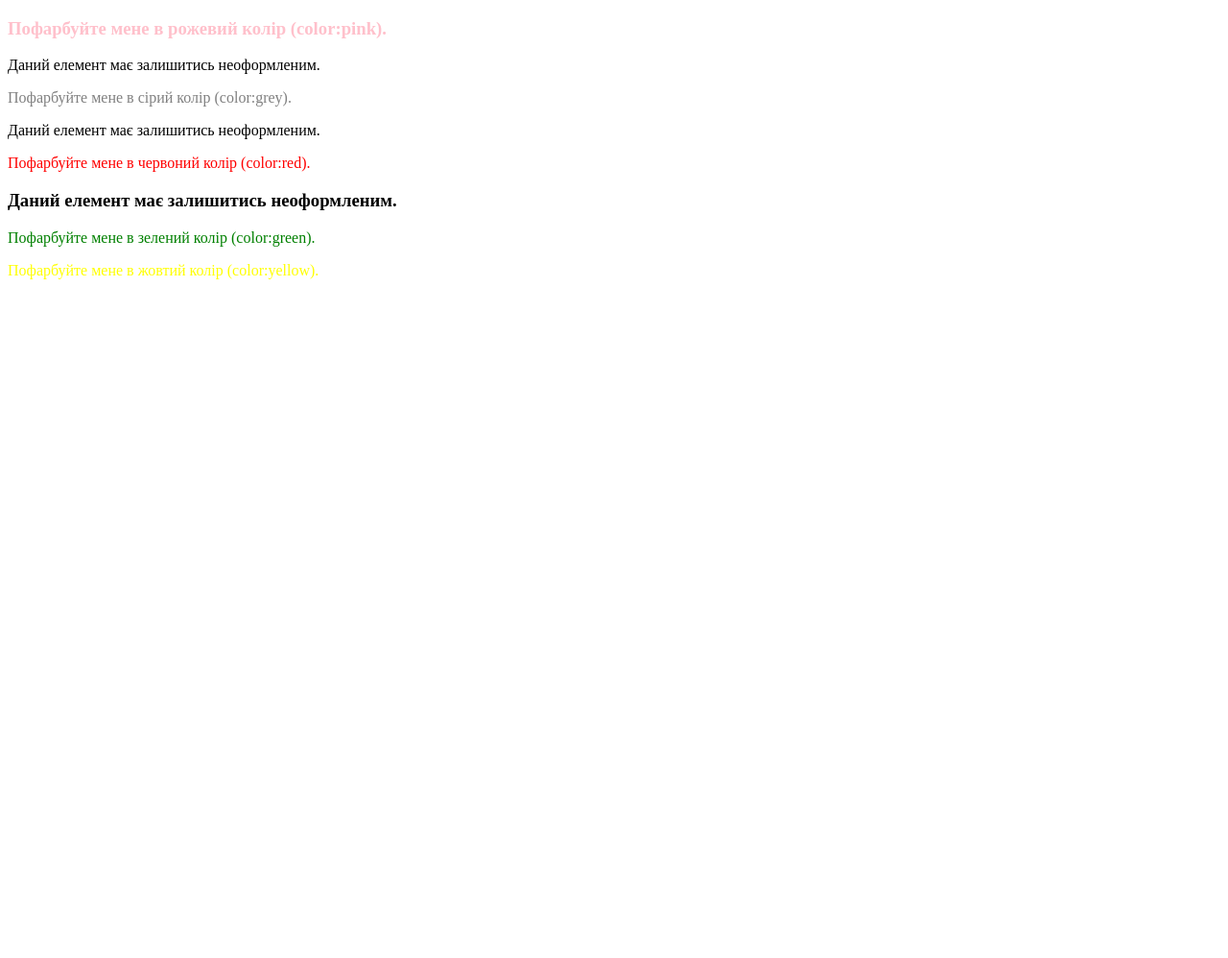
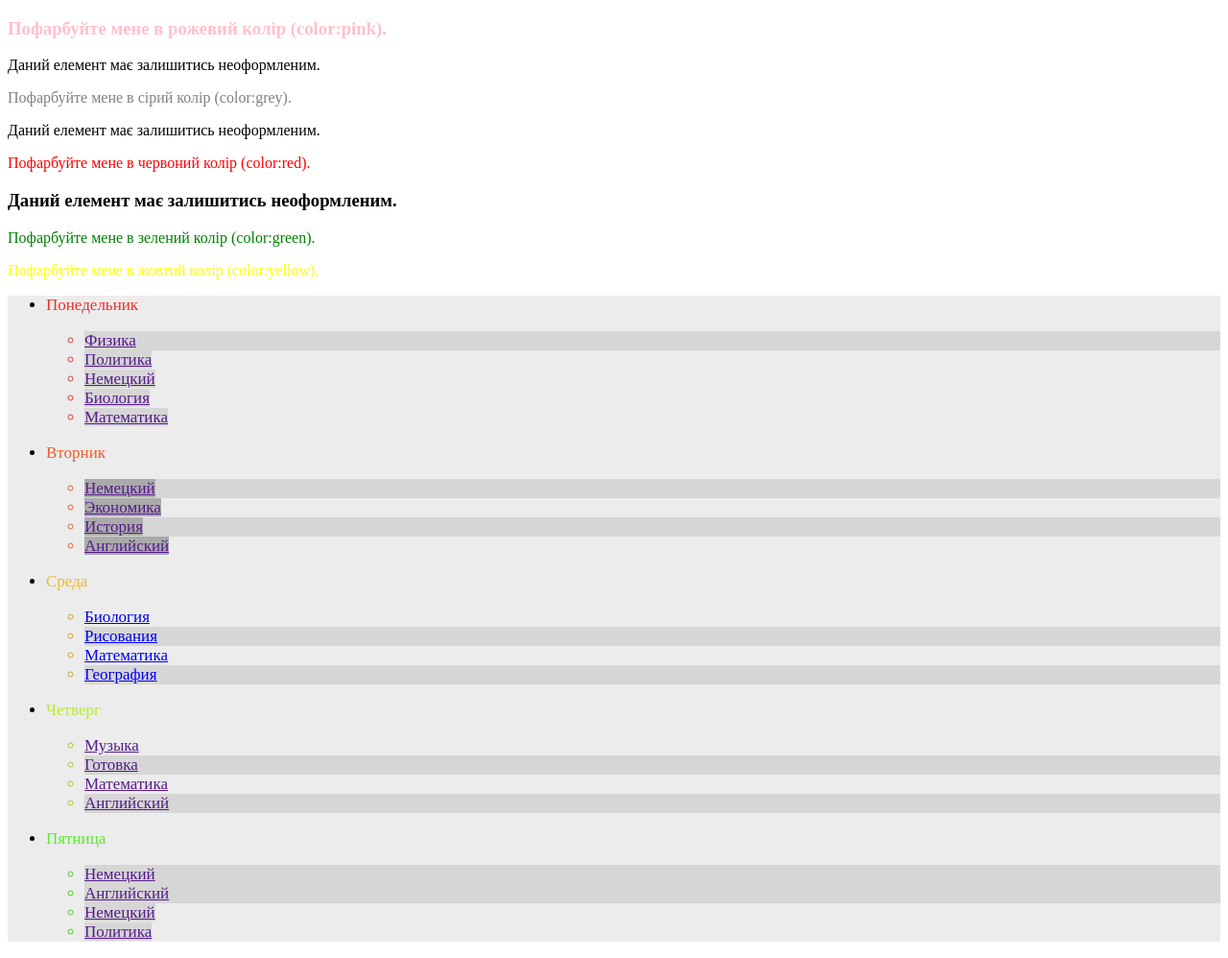
Before and after one commit to Zxcrges/home-work-8, a plain HTML site: page index.html in a window 1280 px wide. Shown: the whole page at 96% size. Before the commit the page ends 800 px from the top, so only its background shows below. Drawn offline with Linux system fonts and the light colour scheme.

Commit message:
Обновочка

```diff
--- a/css/styles.css
+++ b/css/styles.css
@@ -1,18 +1,108 @@
 .text-box > :first-child {
   color: pink;
 }
+
 #greycol {
   color: grey;
 }
+
 .yellow {
   color: yellow;
 }
+
 div + p {
   color: red;
 }
+
 div ~ p {
   color: green;
 }
+
 div > :first-child {
   color: red;
 }
+
+.week {
+  background-color: #ececec;
+  font-size: 17px;
+}
+
+.monday p {
+  color: #e92f2f;
+}
+
+.monday ul {
+  color: #dc3939;
+}
+
+.monday ul :first-child {
+  background-color: #d6d6d6;
+}
+
+.monday ul :active {
+  background-color: #aaaaaa;
+}
+
+.tuesday p {
+  color: #e95e2f;
+}
+
+.tuesday ul {
+  color: #dc6239;
+}
+
+.tuesday ul :nth-child(odd) {
+  background-color: #d6d6d6;
+}
+
+.tuesday ul :visited {
+  background-color: #aaaaaa;
+}
+
+.wednesday p {
+  color: #e9bb2f;
+}
+
+.wednesday ul {
+  color: #cca429;
+}
+
+.wednesday ul :nth-child(even) {
+  background-color: #d6d6d6;
+}
+
+.wednesday ul :hover {
+  background-color: #aaaaaa;
+}
+
+.thursday p {
+  color: #bae92f;
+}
+
+.thursday ul {
+  color: #a3cc29;
+}
+
+.thursday ul :nth-child(2n) {
+  background-color: #d6d6d6;
+}
+
+.thursday ul :focus {
+  background-color: #aaaaaa;
+}
+
+.friday p {
+  color: #5de92f;
+}
+
+.friday ul {
+  color: #51cc29;
+}
+
+.friday ul :nth-child(-n + 2) {
+  background-color: #d6d6d6;
+}
+
+.friday ul :checked {
+  background-color: #aaaaaa;
+}
--- a/index.html
+++ b/index.html
@@ -6,7 +6,7 @@
     <title>HomeWork</title>
     <link rel="stylesheet" href="./css/styles.css" />
   </head>
-   <body>
+  <body>
     <div class="text-box">
       <h3>Пофарбуйте мене в рожевий колір (color:pink).</h3>
       <p>Даний елемент має залишитись неоформленим.</p>
@@ -19,5 +19,63 @@
       <p>Пофарбуйте мене в зелений колір (color:green).</p>
       <p class="yellow">Пофарбуйте мене в жовтий колір (color:yellow).</p>
     </div>
+    <section>
+      <ul class="week">
+        <li class="monday">
+          <p>Понедельник</p>
+          <ul>
+            <li><a href="">Физика</a></li>
+            <li><a href="">Политика</a></li>
+            <li><a href="">Немецкий</a></li>
+            <li><a href="">Биология</a></li>
+            <li><a href="">Математика</a></li>
+          </ul>
+        </li>
+        <li class="tuesday">
+          <p>Вторник</p>
+          <ul>
+            <li><a href="">Немецкий</a></li>
+            <li><a href="">Экономика</a></li>
+            <li><a href="">История</a></li>
+            <li><a href="">Английский</a></li>
+          </ul>
+        </li>
+        <li class="wednesday">
+          <p>Среда</p>
+          <ul>
+            <li>
+              <a href="https://www.youtube.com" target="_blank">Биология</a>
+            </li>
+            <li>
+              <a href="https://www.youtube.com" target="_blank">Рисования</a>
+            </li>
+            <li>
+              <a href="https://www.youtube.com" target="_blank">Математика</a>
+            </li>
+            <li>
+              <a href="https://www.youtube.com" target="_blank">География</a>
+            </li>
+          </ul>
+        </li>
+        <li class="thursday">
+          <p>Четверг</p>
+          <ul>
+            <li><a href="">Музыка</a></li>
+            <li><a href="">Готовка</a></li>
+            <li><a href="">Математика</a></li>
+            <li><a href="">Английский</a></li>
+          </ul>
+        </li>
+        <li class="friday">
+          <p>Пятница</p>
+          <ul>
+            <li><a href="">Немецкий</a></li>
+            <li><a href="">Английский</a></li>
+            <li><a href="">Немецкий</a></li>
+            <li><a href="">Политика</a></li>
+          </ul>
+        </li>
+      </ul>
+    </section>
   </body>
 </html>
```
Also changed, not shown: css/task2.css (deleted, +0 -49 lines), task2.html (deleted, +0 -59 lines). Lines whose indentation alone changed are shown as unchanged.
